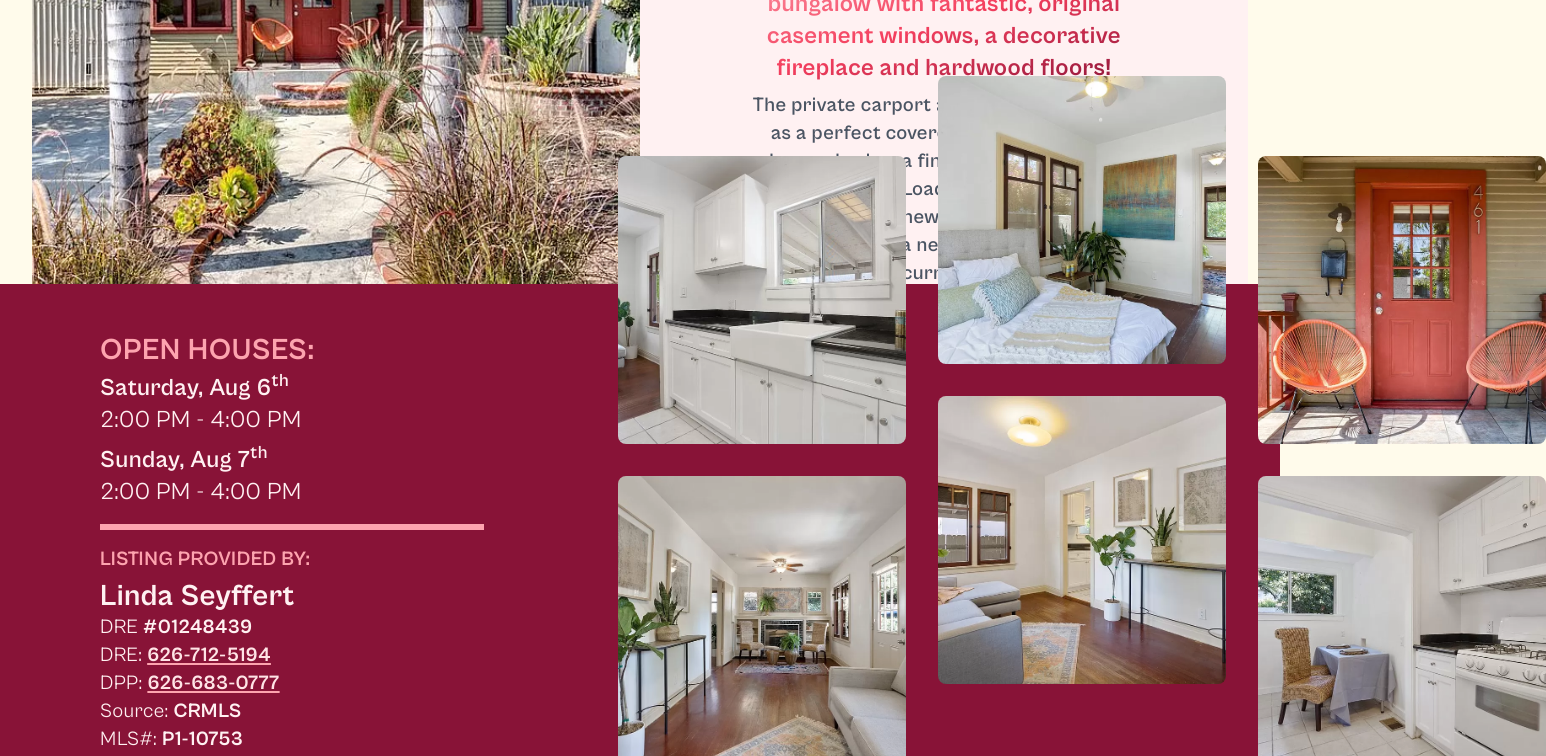
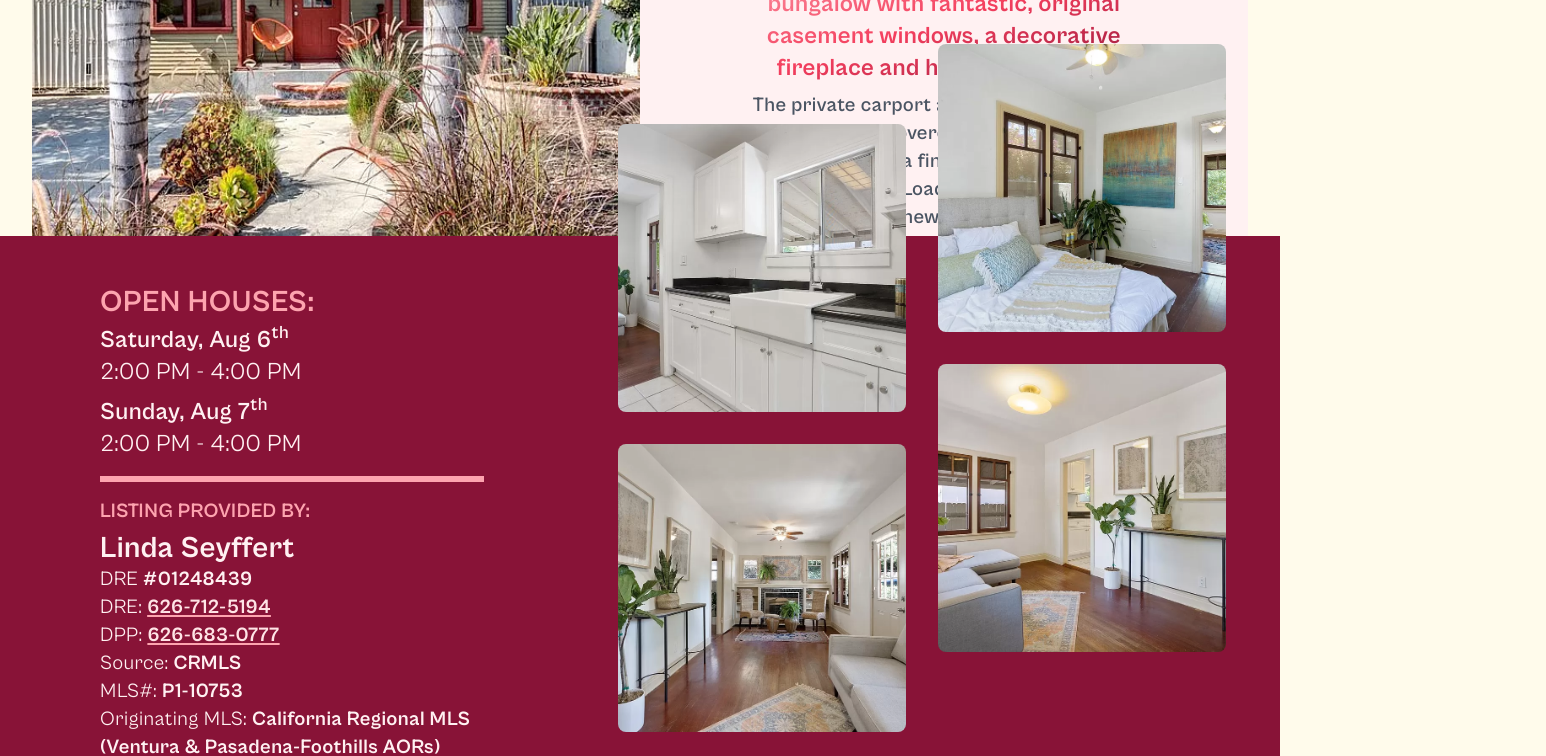
Before and after one commit to James-Ray-Enterprises/461prescott.com, a Vue app: page / in a window 1280 px wide. Shown: the part 1300-2056 px from the top of the page, 1546 px wide, since content can reach past the window. Built offline with nearby package versions, Linux system fonts and the light colour scheme.

Commit message:
wip prescott

```diff
--- a/src/App.vue
+++ b/src/App.vue
@@ -138,8 +138,8 @@ const Gallery = [
     </div>
   </section>
   <!-- Footer section -->
-  <footer class="relative lg:-mt-72 xl:-mt-60 z-40">
-    <div class="pt-32 sm:pt-14 overflow-y">
+  <footer class="relative lg:-mt-96 xl:-mt-72 2xl:-mt-96 z-40">
+    <div class="pt-32 sm:pt-14">
       <div class="bg-rose-900 px-10 2xl:px-0 2xl:-mb-16">
 
         <div class="max-w-screen-2xl mx-auto pr-4 sm:pr-6 lg:pr-8 xl:pl-10">
@@ -188,8 +188,8 @@ const Gallery = [
                 Website &copy; 2022 &nbsp;|&nbsp; <a href="https://james.engineer" target="_blank">James A. Ray</a>
               </li>
             </ul>
-            <a href="#imageGallery" data-fancybox class="hidden md:flex absolute -top-32 xl:-top-32 left-1/2 transform -translate-x-1/2 sm:top-6 sm:translate-x-0 md:translate-x-6 lg:-translate-x-12 2xl:-translate-x-24">
-              <div class="ml-24 flex space-x-6 min-w-max sm:ml-3 lg:space-x-8">
+            <a href="#imageGallery" data-fancybox class="hidden lg:flex absolute -top-32 xl:-top-28 2xl:-top-24 left-1/2 transform -translate-x-1/2 sm:top-6 sm:translate-x-0 md:-transform-x-6 md:translate-x-6 lg:-transform-x-2 lg:-translate-x-12 2xl:-transform-x-52 2xl:-translate-x-52">
+              <div class=" flex space-x-6 min-w-max sm:ml-3 lg:space-x-8">
                 <div class="flex space-x-6 sm:flex-col sm:space-x-0 sm:space-y-6 lg:space-y-8">
                   <div class="flex-shrink-0">
                     <img class="h-64 w-64 rounded-lg object-cover md:h-72 md:w-72"
@@ -212,7 +212,7 @@ const Gallery = [
                       src="/img/16_living_1536_1152.webp" alt="" />
                   </div>
                 </div>
-                <div class="flex space-x-6 sm:flex-col sm:space-x-0 sm:space-y-6 lg:space-y-8">
+                <div class="hidden 2xl:flex space-x-6 sm:flex-col sm:space-x-0 sm:space-y-6 lg:space-y-8">
                   <div class="flex-shrink-0">
                     <img class="h-64 w-64 rounded-lg object-cover md:h-72 md:w-72"
                       src="/img/03_front_1536_1152.webp" alt="" />
```
